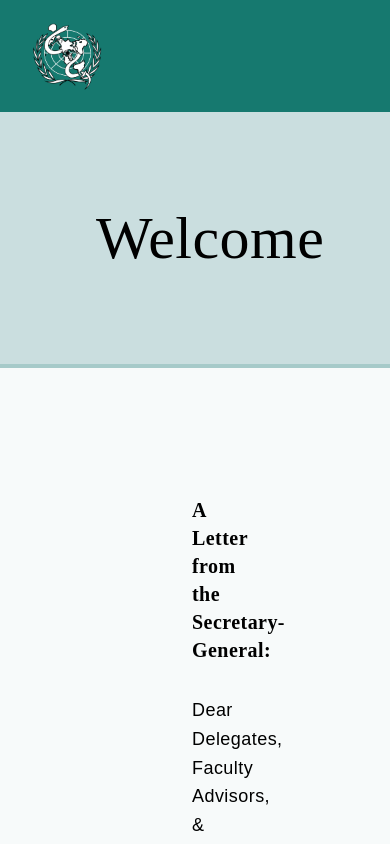
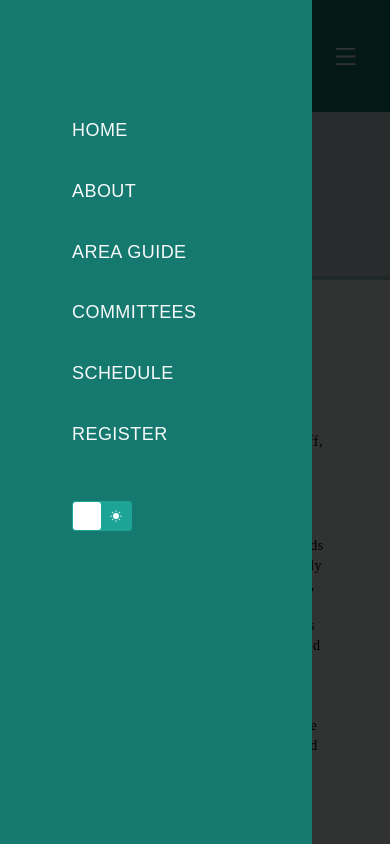
Before and after one commit to RishikSarkar/health-mun, a Next.js app: page /about/Welcome in a window 390 px wide. Shown: the top 844 px of the page. Built offline with nearby package versions, Linux system fonts and the light colour scheme; a web font is replaced by a local one.

Commit message:
Mobile formatting v1 + font/stylistic changes

```diff
--- a/components/Acronym.jsx
+++ b/components/Acronym.jsx
@@ -67,7 +67,7 @@ const Acronym = () => {
                     <div className='h-[60px] w-[60vw] md:w-[600px] flex mt-8 justify-center items-center text-2xl bg-[#CADEDF] dark:bg-[#253130] text-black dark:text-[#F7FAFA] border-2 border-[#09302C] dark:border-[#F7FAFA]'>
                         {currWord}
                     </div>
-                    <div className='font-montserrat h-[35vh] w-[90vw] md:h-[300px] md:w-[600px] p-6 mt-4 flex justify-center items-center text-sm md:text-lg bg-[#F7FAFA] dark:bg-[#041312] text-black dark:text-[#F7FAFA] border-2 border-[#09302C] dark:border-[#F7FAFA]'>
+                    <div className='font-marcellus h-[35vh] w-[90vw] md:h-[300px] md:w-[600px] p-6 px-8 mt-4 flex justify-center items-center text-sm md:text-lg bg-[#F7FAFA] dark:bg-[#041312] text-black dark:text-[#F7FAFA] border-2 border-[#09302C] dark:border-[#F7FAFA]'>
                         {currDetails}
                     </div>
                 </div>
--- a/components/Main.jsx
+++ b/components/Main.jsx
@@ -44,15 +44,15 @@ const Main = () => {
 
     return (
         <motion.div initial='initial' animate='animate'>
-            <div id='home' className='font-marcellus w-full h-[80vh] md:h-screen text-center text-[#F7FAFA] overflow-x-hidden overflow-y-hidden'>
+            <div id='home' className='font-marcellus w-full h-[90vh] md:h-screen text-center text-[#F7FAFA] overflow-x-hidden overflow-y-hidden'>
                 <div className='flex justify-center h-full items-center'>
                     <ParallaxBanner
                         layers={[
                             {
                                 speed: -40,
                                 children: (
-                                    <div className='w-[50%] h-[50%] absolute left-0 top-[25%] z-0 bg-[#181C19]'>
-                                        <div className='opacity-30 dark:opacity-10'>
+                                    <div className='w-[50%] h-[50%] absolute left-0 top-[25%] z-0 bg-[#16796F] dark:bg-[#041312] md:bg-[#181C19] md:dark:bg-[#181C19]'>
+                                        <div className='hidden md:block opacity-30 dark:opacity-10'>
                                             <Image
                                                 src={placeholder1}
                                                 fill={true}
@@ -65,8 +65,8 @@ const Main = () => {
                             {
                                 speed: -40,
                                 children: (
-                                    <div className='w-[50%] h-[50%] absolute right-0 top-[25%] z-0 bg-[#12201E]'>
-                                        <div className='opacity-30 dark:opacity-10'>
+                                    <div className='w-[50%] h-[50%] absolute right-0 top-[25%] z-0 bg-[#16796F]/90 dark:bg-[#1a2726] md:bg-[#12201E] md:dark:bg-[#12201E]'>
+                                        <div className='hidden md:block opacity-30 dark:opacity-10'>
                                             <Image
                                                 src={placeholder2}
                                                 fill={true}
--- a/components/Navbar.jsx
+++ b/components/Navbar.jsx
@@ -7,11 +7,19 @@ import LogoL from '../public/assets/logos/logo-ww.png'
 import LogoD from '../public/assets/logos/logo-ww.png'
 import Switch from "react-switch";
 import { BsMoonFill, BsSunFill } from 'react-icons/bs';
+import { AiOutlineMenu } from 'react-icons/ai';
 
 const Navbar = () => {
+    const [nav, setNav] = useState(true);
     const [visible, setVisible] = useState(false);
     const { theme, setTheme } = useTheme();
     const { manual } = useManual();
+    const [aboutDropDownActive, setAboutDropDownActive] = useState(false);
+
+    const handleNav = () => {
+        setNav(!nav);
+        setAboutDropDownActive(false);
+    };
 
     const toggleTheme = () => {
         setTheme(theme === 'light' ? 'dark' : 'light');
@@ -45,10 +53,8 @@ const Navbar = () => {
         };
     }, [manual]);
 
-    const [dropDownActive, setDropDownActive] = useState(false);
-
     const handleDropDownToggle = () => {
-        setDropDownActive(!dropDownActive);
+        setAboutDropDownActive(!aboutDropDownActive);
     };
 
     return (
@@ -65,7 +71,7 @@ const Navbar = () => {
 
                         <li className='uppercase px-6 p-3 relative ease-in hover:bg-[#F7FAFA]/30 dark:hover:bg-[#F7FAFA]/20 duration-100' onMouseEnter={handleDropDownToggle} onMouseLeave={handleDropDownToggle}>
                             About
-                            {dropDownActive && (
+                            {aboutDropDownActive && (
                                 <div className='absolute top-1/2 left-1/2 transform -translate-x-1/2 mt-5 p-4 bg-[#09302C] dark:bg-[#041312]'>
                                     <div className='flex-col items-center justify-center text-center w-50'>
                                         <Link href='/about/Welcome'>
@@ -122,8 +128,85 @@ const Navbar = () => {
                             onColor="#253130"
                             offColor="#1ea496"
                         />
+                    </ul>
+                    <div onClick={handleNav} className='md:hidden cursor-pointer'>
+                        <AiOutlineMenu className='text-[#F7FAFA]' size={25} />
+                    </div>
+                </div>
+            </div>
+            <div className={nav ? 'font-montserrat md:hidden fixed left-0 top-0 w-full h-screen bg-black/80 ease-in duration-200' : ''}>
+                <div onClick={handleNav} className={nav ? 'w-full h-screen' : ''} />
+                <div className={nav ? 'fixed left-0 top-0 w-[80vw] h-screen text-[#F7FAFA] bg-[#16796F] dark:bg-[#041312] p-12 ease-in duration-200' : 'fixed left-[-100%] top-0 h-screen p-10 ease-in duration-200'}>
+                    <div className='py-12 flex flex-col items-left justify-left'>
+                        <ul className='uppercase'>
+                            <Link href='/'>
+                                <li onClick={handleNav} className='uppercase px-6 p-3 my-2 ease-in hover:bg-[#F7FAFA]/30 dark:hover:bg-[#F7FAFA]/20 duration-100'>Home</li>
+                            </Link>
+                            <li className='uppercase px-6 p-3 my-2 relative ease-in hover:bg-[#F7FAFA]/30 dark:hover:bg-[#F7FAFA]/20 duration-100' onClick={handleDropDownToggle}>
+                                About
+                            </li>
+                            {aboutDropDownActive && (
+                                <div>
+                                    <div className='flex-col text-sm'>
+                                        <Link href='/about/Welcome'>
+                                            <div onClick={handleNav} className='uppercase ml-6 px-6 p-3 my-2 relative ease-in hover:bg-[#F7FAFA]/30 dark:hover:bg-[#F7FAFA]/20 duration-100'>Welcome</div>
+                                        </Link>
 
-                    </ul>
+                                        <Link href='/about/Secretariat'>
+                                            <div onClick={handleNav} className='uppercase ml-6 px-6 p-3 my-2 relative ease-in hover:bg-[#F7FAFA]/30 dark:hover:bg-[#F7FAFA]/20 duration-100'>Secretariat</div>
+                                        </Link>
+
+                                        <Link href='/'>
+                                            <div onClick={handleNav} className='uppercase ml-6 px-6 p-3 my-2 relative ease-in hover:bg-[#F7FAFA]/30 dark:hover:bg-[#F7FAFA]/20 duration-100'>Info</div>
+                                        </Link>
+                                    </div>
+                                </div>
+                            )}
+
+                            {!aboutDropDownActive && (
+                                <Link href='/'>
+                                    <li className='uppercase px-6 p-3 my-2 ease-in hover:bg-[#F7FAFA]/30 dark:hover:bg-[#F7FAFA]/20 duration-100'>Area Guide</li>
+                                </Link>)}
+
+                            {!aboutDropDownActive && (
+                                <Link href='/'>
+                                    <li className='uppercase px-6 p-3 my-2 ease-in hover:bg-[#F7FAFA]/30 dark:hover:bg-[#F7FAFA]/20 duration-100'>Committees</li>
+                                </Link>)}
+
+                            {!aboutDropDownActive && (
+                                <Link href='/'>
+                                    <li className='uppercase px-6 p-3 my-2 ease-in hover:bg-[#F7FAFA]/30 dark:hover:bg-[#F7FAFA]/20 duration-100'>Schedule</li>
+                                </Link>)}
+
+                            {!aboutDropDownActive && (
+                                <Link href='/'>
+                                    <li className='uppercase px-6 p-3 my-2 ease-in hover:bg-[#F7FAFA]/30 dark:hover:bg-[#F7FAFA]/20 duration-100'>Register</li>
+                                </Link>)}
+
+                            <Switch className='mt-8 px-6'
+                                onChange={toggleTheme}
+                                checked={theme === 'dark'}
+                                height={30}
+                                width={60}
+                                handleDiameter={28}
+                                borderRadius={4}
+                                uncheckedIcon={
+                                    <div className="flex h-full items-center justify-center">
+                                        <BsSunFill className='text-[#F7FAFA]' size={12} />
+                                    </div>
+                                }
+                                checkedIcon={
+                                    <div className="flex h-full items-center justify-center">
+                                        <BsMoonFill className='text-[#F7FAFA]' size={12} />
+                                    </div>
+                                }
+                                uncheckedHandleIcon={false}
+                                checkedHandleIcon={false}
+                                onColor="#253130"
+                                offColor="#1ea496"
+                            />
+                        </ul>
+                    </div>
                 </div>
             </div>
         </div>
--- a/pages/about/Welcome.jsx
+++ b/pages/about/Welcome.jsx
@@ -14,19 +14,19 @@ const Welcome = () => {
     // flex items-center justify-center
     return (
         <div id='welcome' className='pt-28 w-full h-full bg-[#F7FAFA] dark:bg-[#1a2726] selection:text-[#F7FAFA] dark:selection:text-black selection:bg-[#09302C] dark:selection:bg-[#F7FAFA] overflow-x-hidden'>
-            <div className='w-full h-full p-24 text-center bg-[#CADEDF] dark:bg-[#253130] dark:text-[#F7FAFA] border-b-4 border-[#16796F]/20 dark:border-[#F7FAFA]/20'>
-                <div className='text-6xl font-marcellus'>
+            <div className='w-full h-full p-16 md:p-24 text-center bg-[#CADEDF] dark:bg-[#253130] dark:text-[#F7FAFA] border-b-4 border-[#16796F]/20 dark:border-[#F7FAFA]/20'>
+                <div className='text-3xl md:text-6xl font-marcellus'>
                     Welcome
                 </div>
             </div>
-            <div className='w-full h-full py-32 px-48 font-montserrat'>
-                <div className='text-xl font-bold font-marcellus'>
+            <div className='w-full h-full py-16 md:py-32 px-16 md:px-48 font-marcellus'>
+                <div className='text-lg md:text-2xl font-bold'>
                     A Letter from the Secretary-General:
                 </div>
-                <div className='text-md pt-8'>
+                <div className='text-sm md:text-base pt-8'>
                     Dear Delegates, Faculty Advisors, & Staff,
                 </div>
-                <div className='text-md pt-6'>
+                <div className='text-sm md:text-base pt-6'>
                     Model United Nations has traditionally been an extracurricular platform that highlights the essence of
                     diplomacy, challenges political boundaries, and mends global differences. However, after actively engaging
                     in Model UN for over a decade, it has come to my attention that much of the educational culture surrounding
@@ -35,22 +35,22 @@ const Welcome = () => {
                     sciences, have unfortunately been ignored or rarely discussed. We must remember that STEM is not just a
                     field of academic pursuit but also a cornerstone for diplomacy and international affairs.
                 </div>
-                <div className='text-md pt-6'>
+                <div className='text-sm md:text-base pt-6'>
                     From the inception of HealthMUN, my primary goal has been to emphasize the intricate relationship between
                     global health and politics within the Model UN community. I firmly believe that irrespective of one’s
                     academic trajectory, individual interests, or prior experiences, Model UN fosters invaluable skills for
                     all students as they prepare to navigate the real world. At HealthMUN, each and every one of you holds
                     the potential to shape the world.
                 </div>
-                <div className='text-md pt-6'>
+                <div className='text-sm md:text-base pt-6'>
                     With great anticipation and pride, the Secretariat and I usher you into a transformative era for the Model
                     UN community worldwide. Join us in making this not just an event but a movement that redefines our collective
                     approach to global challenges.
                 </div>
-                <div className='text-md pt-6'>
+                <div className='text-sm md:text-base pt-6'>
                     Welcome to HealthMUN!
                 </div>
-                <div className='text-md pt-6'>
+                <div className='text-sm md:text-base pt-6'>
                     Cheers,
                 </div>
                 <div className='flex justify-end -mx-10 -my-10'>
@@ -61,16 +61,16 @@ const Welcome = () => {
                         <Image src={SigWhite} width='300' height='300' />
                     </div>
                 </div>
-                <div className='text-md text-right font-marcellus'>
+                <div className='text-sm md:text-base text-right'>
                     Yasmin C. Khan
                 </div>
-                <div className='text-md pt-6 text-right font-marcellus'>
+                <div className='text-sm md:text-base pt-6 text-right'>
                     Secretary-General
                 </div>
-                <div className='text-md pt-6 text-right font-marcellus'>
+                <div className='text-sm md:text-base pt-6 text-right'>
                     Health Model United Nations 2024
                 </div>
-                <div className='text-md pt-6 text-right font-marcellus'>
+                <div className='text-sm md:text-base pt-6 text-right'>
                     secretarygeneral@healthmun.org
                 </div>
             </div>
```
Also changed, not shown: components/FAQ.jsx (+7 -7 lines), pages/about/Secretariat.jsx (+17 -15 lines).
